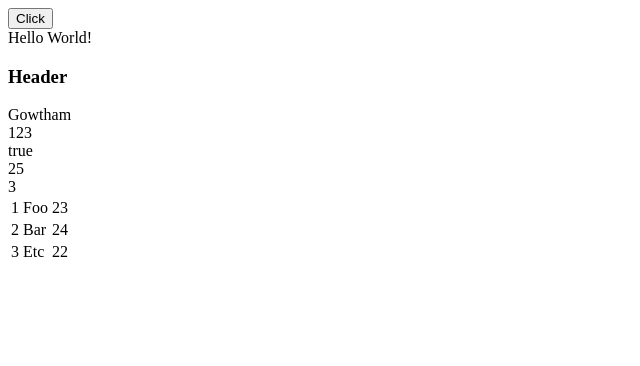
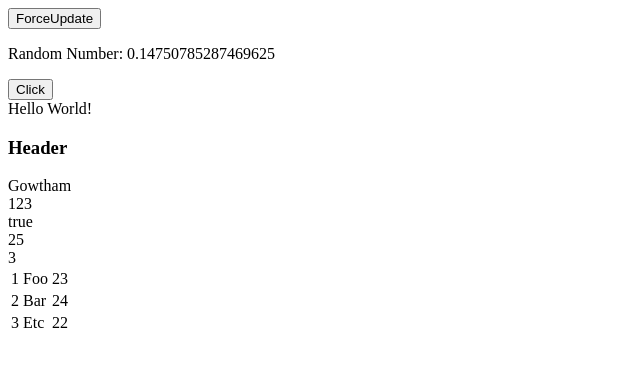
Before and after one commit to GowthamSiddarth/ReactJs-TutorialsPoint, a React app: page / in a window 1280 px wide. Shown: the top 366 px of the page, without its empty margins (0-640 px from the left). Built offline with nearby package versions, Linux system fonts and the light colour scheme.

Commit message:
Implement forceUpdateHandler, but, never use it

```diff
--- a/App.jsx
+++ b/App.jsx
@@ -26,6 +26,7 @@ class App extends React.Component {
         }
 
         this.setStateHandler = this.setStateHandler.bind(this);
+        this.forceUpdateHandler = this.forceUpdateHandler.bind(this);
     }
     setStateHandler() {
         var item = "Item ";
@@ -33,9 +34,14 @@ class App extends React.Component {
         myArray.push(item);
         this.setState({myArray: myArray});
     }
+    forceUpdateHandler() {
+        this.forceUpdate();
+    }
     render() {
         return (
             <div>
+                <button onClick={this.forceUpdateHandler}>ForceUpdate</button>
+                <p>Random Number: {Math.random()}</p>
                 <button onClick={this.setStateHandler}>Click</button>
                 <div>{this.state.myArray}</div>
                 <div>Hello World!</div>
```
